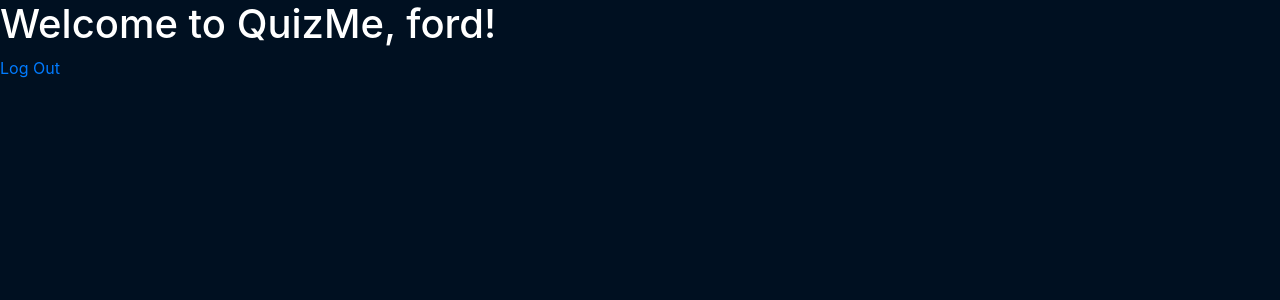
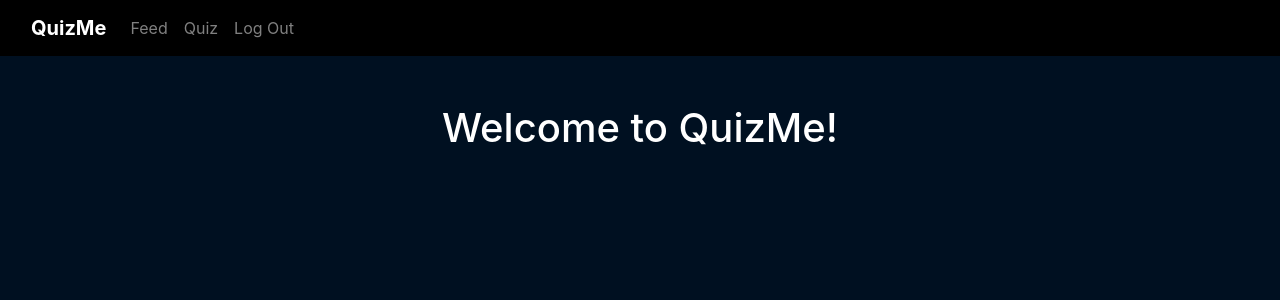
Before and after one commit to SirDroffilc/QuizMe-CS50x-Final-Project, a Flask app: page / in a window 1280 px wide. Shown: the top 300 px of the page. Run offline with Flask 3, Linux system fonts and the light colour scheme; a user stored in the database is signed in; some libraries are stand-ins or nearby versions.

Commit message:
added navbar

```diff
--- a/web_app/app.py
+++ b/web_app/app.py
@@ -6,7 +6,7 @@ from flask_login import LoginManager
 db = SQLAlchemy()
 
 def create_app():
-    app = Flask(__name__, template_folder='templates')
+    app = Flask(__name__, template_folder='templates', static_folder='static')
 
     app.config['SQLALCHEMY_DATABASE_URI'] = 'sqlite:///./testdb.db'
     app.secret_key = 'njcidjw2l1;a2@fnid&82(8@)'
--- a/web_app/blueprints/auth/templates/auth/index.html
+++ b/web_app/blueprints/auth/templates/auth/index.html
@@ -3,15 +3,6 @@
 
 {% block content %}
 
-    {% if current_user.is_authenticated %}
-        <h1>Welcome to QuizMe, {{ current_user.username }}!</h1>
-        <a href="{{ url_for('auth.logout') }}">Log Out</a>
-    {% else %}
-        <h2>Welcome to QuizMe!</h2>
-        <a href="{{ url_for('auth.signup') }}">Sign Up</a>
-        <a href="{{ url_for('auth.login') }}">Log In</a>
-    {% endif %}
-
-
+    <h1>Welcome to QuizMe!</h1>
 
 {% endblock %}
--- a/web_app/blueprints/feed/routes.py
+++ b/web_app/blueprints/feed/routes.py
@@ -2,7 +2,7 @@ from flask import render_template, Blueprint
 
 from web_app.app import db
 
-feed = Blueprint('feed', __name__, template_folder='templates')
+feed = Blueprint('feed', __name__, template_folder='templates', static_folder='web_app/static')
 
 @feed.route('/')
 def index():
--- a/web_app/blueprints/feed/templates/feed/index.html
+++ b/web_app/blueprints/feed/templates/feed/index.html
@@ -2,5 +2,5 @@
 {% block title %} | Feed{% endblock %}
 
 {% block content %}
-<h1>QuizMe Feed</h1>
+    <h1>QuizMe Feed</h1>
 {% endblock %}
--- a/web_app/blueprints/quiz/templates/quiz/index.html
+++ b/web_app/blueprints/quiz/templates/quiz/index.html
@@ -2,5 +2,5 @@
 {% block title %} | Quiz{% endblock %}
 
 {% block content %}
-<h1>QuizMe Quiz</h1>
+    <h1>QuizMe Quiz</h1>
 {% endblock %}
--- a/web_app/static/css/style.css
+++ b/web_app/static/css/style.css
@@ -1,3 +1,30 @@
+.navbar {
+    background-color: black;
+}
+
+.nav-link {
+    color: gray;
+}
+
+.navbar-brand {
+    color: white;
+}
+
+.nav-link:hover, .navbar-brand:hover {
+    color: white;
+}
+
+a[aria-current="page"],
+.navbar-brand
+{
+    font-weight: bold;
+    color:white;
+}
+
+.navbar-dark .navbar-toggler {
+    border-color: white;
+}
+
 body {
     background-color: #001021;
     color: white;
--- a/web_app/templates/base.html
+++ b/web_app/templates/base.html
@@ -4,18 +4,10 @@
         <meta charset="UTF-8">
         <meta name="viewport" content="width=device-width, initial-scale=1.0">
         <title>QuizMe{% block title %}{% endblock %}</title>
-        <link
-            rel="stylesheet"
-            href="https://stackpath.bootstrapcdn.com/bootstrap/4.4.1/css/bootstrap.min.css"
-            integrity="sha384-Vkoo8x4CGsO3+Hhxv8T/Q5PaXtkKtu6ug5TOeNV6gBiFeWPGFN9MuhOf23Q9Ifjh"
-            crossorigin="anonymous"
-        />
-        <link
-            rel="stylesheet"
-            href="https://stackpath.bootstrapcdn.com/font-awesome/4.7.0/css/font-awesome.min.css"
-            crossorigin="anonymous"
-        />
-        <link rel="stylesheet" href="static/css/style.css">
+        <link href="https://cdn.jsdelivr.net/npm/bootstrap@5.3.3/dist/css/bootstrap.min.css" rel="stylesheet" integrity="sha384-QWTKZyjpPEjISv5WaRU9OFeRpok6YctnYmDr5pNlyT2bRjXh0JMhjY6hW+ALEwIH" crossorigin="anonymous">
+        <link rel="stylesheet" href="https://stackpath.bootstrapcdn.com/bootstrap/4.4.1/css/bootstrap.min.css" integrity="sha384-Vkoo8x4CGsO3+Hhxv8T/Q5PaXtkKtu6ug5TOeNV6gBiFeWPGFN9MuhOf23Q9Ifjh" crossorigin="anonymous"/>
+        <link rel="stylesheet" href="https://stackpath.bootstrapcdn.com/font-awesome/4.7.0/css/font-awesome.min.css" crossorigin="anonymous"/>
+        <link rel="stylesheet" href="{{ url_for('static', filename='css/style.css') }}">
 
     </head>
     <body>
@@ -41,24 +33,49 @@
             {% endif%}
         {% endwith %}
 
-        {% block content %}
-        {% endblock %}
+        <nav class="navbar navbar-expand-lg navbar-dark">
+            <div class="container-fluid">
+                <a class="navbar-brand" href="#">QuizMe</a>
+                <button class="navbar-toggler" type="button" data-bs-toggle="collapse" data-bs-target="#navbarNav" aria-controls="navbarNav" aria-expanded="false" aria-label="Toggle navigation">
+                    <span class="navbar-toggler-icon"></span>
+                </button>
+                <div class="collapse navbar-collapse" id="navbarNav">
+                    <ul class="navbar-nav">
+                        {% if not current_user.is_authenticated %}
+                            <li class="nav-item">
+                                <a class="nav-link" href="{{ url_for('auth.index')}}">Home</a>
+                            </li>
+                            <li class="nav-item">
+                                <a class="nav-link" href="{{ url_for('auth.login')}}">Log In</a>
+                            </li>
+                            <li class="nav-item">
+                                <a class="nav-link" href="{{ url_for('auth.signup')}}">Sign Up</a>
+                            </li>
+                        {% else %}
+                            <li class="nav-item">
+                                <a class="nav-link" href="{{ url_for('feed.index')}}">Feed</a>
+                            </li>
+                            <li class="nav-item">
+                                <a class="nav-link" href="{{ url_for('quiz.index')}}">Quiz</a>
+                            </li>
+                            <li class="nav-item">
+                                <a class="nav-link" href="{{ url_for('auth.logout')}}">Log Out</a>
+                            </li>
+                        {% endif %}
+                    </ul>
+                </div>
+            </div>
+        </nav>
 
-        <script
-            src="https://code.jquery.com/jquery-3.2.1.slim.min.js"
-            integrity="sha384-KJ3o2DKtIkvYIK3UENzmM7KCkRr/rE9/Qpg6aAZGJwFDMVNA/GpGFF93hXpG5KkN"
-            crossorigin="anonymous"
-        ></script>
-        <script
-            src="https://cdnjs.cloudflare.com/ajax/libs/popper.js/1.12.9/umd/popper.min.js"
-            integrity="sha384-ApNbgh9B+Y1QKtv3Rn7W3mgPxhU9K/ScQsAP7hUibX39j7fakFPskvXusvfa0b4Q"
-            crossorigin="anonymous"
-        ></script>
-        <script
-            src="https://maxcdn.bootstrapcdn.com/bootstrap/4.0.0/js/bootstrap.min.js"
-            integrity="sha384-JZR6Spejh4U02d8jOt6vLEHfe/JQGiRRSQQxSfFWpi1MquVdAyjUar5+76PVCmYl"
-            crossorigin="anonymous"
-        ></script>
-        <script type="text/javascript" src="{{ url_for('static', filename='index.js') }}"></script>
+        <main class="container py-5 text-center">
+            {% block content %}
+            {% endblock %}
+        </main>
+
+        <script src="https://cdn.jsdelivr.net/npm/bootstrap@5.3.3/dist/js/bootstrap.bundle.min.js" integrity="sha384-YvpcrYf0tY3lHB60NNkmXc5s9fDVZLESaAA55NDzOxhy9GkcIdslK1eN7N6jIeHz" crossorigin="anonymous"></script>
+        <script src="https://code.jquery.com/jquery-3.2.1.slim.min.js" integrity="sha384-KJ3o2DKtIkvYIK3UENzmM7KCkRr/rE9/Qpg6aAZGJwFDMVNA/GpGFF93hXpG5KkN" crossorigin="anonymous"></script>
+        <script src="https://cdnjs.cloudflare.com/ajax/libs/popper.js/1.12.9/umd/popper.min.js" integrity="sha384-ApNbgh9B+Y1QKtv3Rn7W3mgPxhU9K/ScQsAP7hUibX39j7fakFPskvXusvfa0b4Q" crossorigin="anonymous"></script>
+        <script src="https://maxcdn.bootstrapcdn.com/bootstrap/4.0.0/js/bootstrap.min.js" integrity="sha384-JZR6Spejh4U02d8jOt6vLEHfe/JQGiRRSQQxSfFWpi1MquVdAyjUar5+76PVCmYl" crossorigin="anonymous"></script>
+        <script type="text/javascript" src="{{ url_for('static', filename='js/index.js') }}"></script>
     </body>
 </html>
```
Also changed, not shown: instance/testdb.db.
